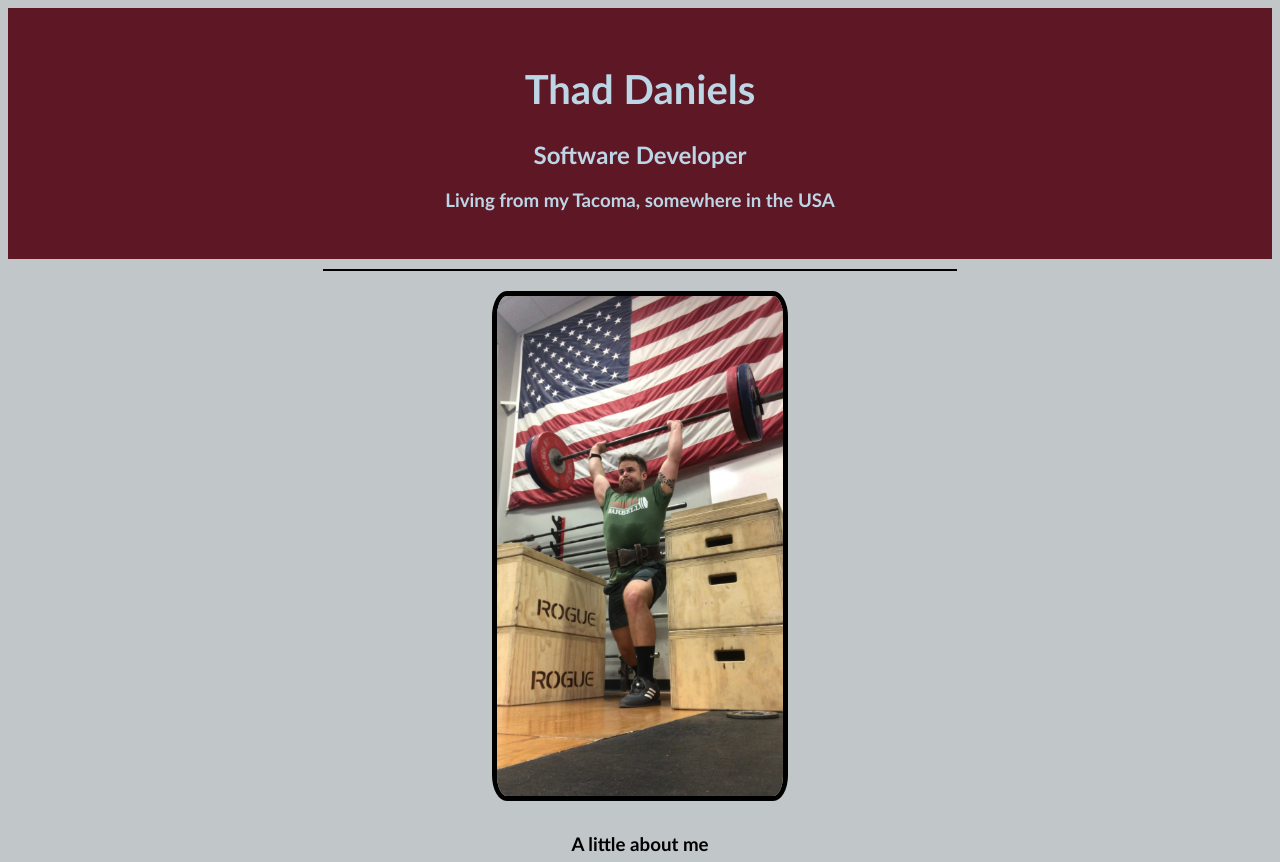
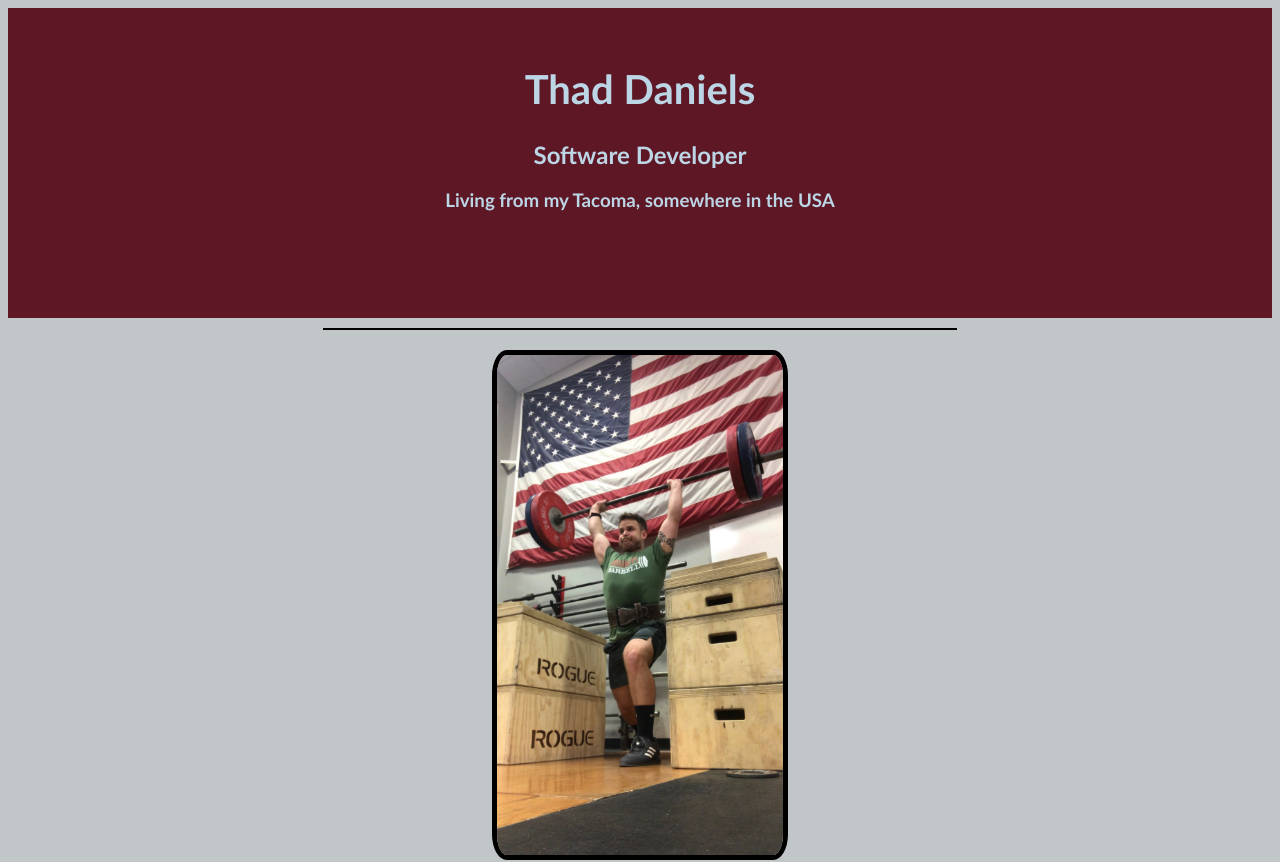
Before and after one commit to thaddeusrayd/Portfolio, a plain HTML site: page index.html in a window 1280 px wide. Shown: the top 862 px of the page. Drawn offline with Linux system fonts and the light colour scheme.

Commit message:
Update style.css

```diff
--- a/style.css
+++ b/style.css
@@ -11,6 +11,7 @@ header {
     background-color: #5d1725;
     color: #bdd6e6;
     padding: 30px;
+    height: 250px;
 }
 
 h1 {
```
